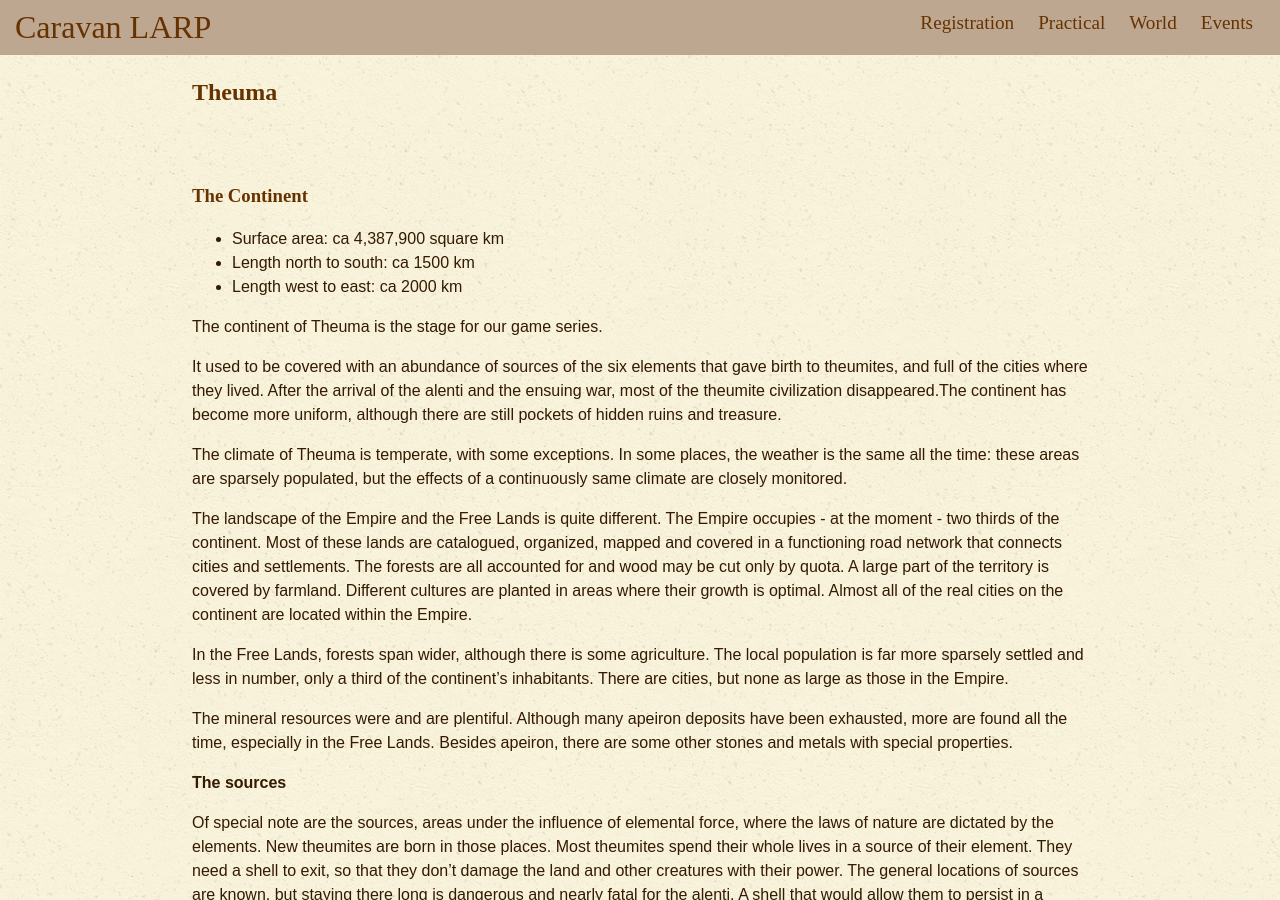
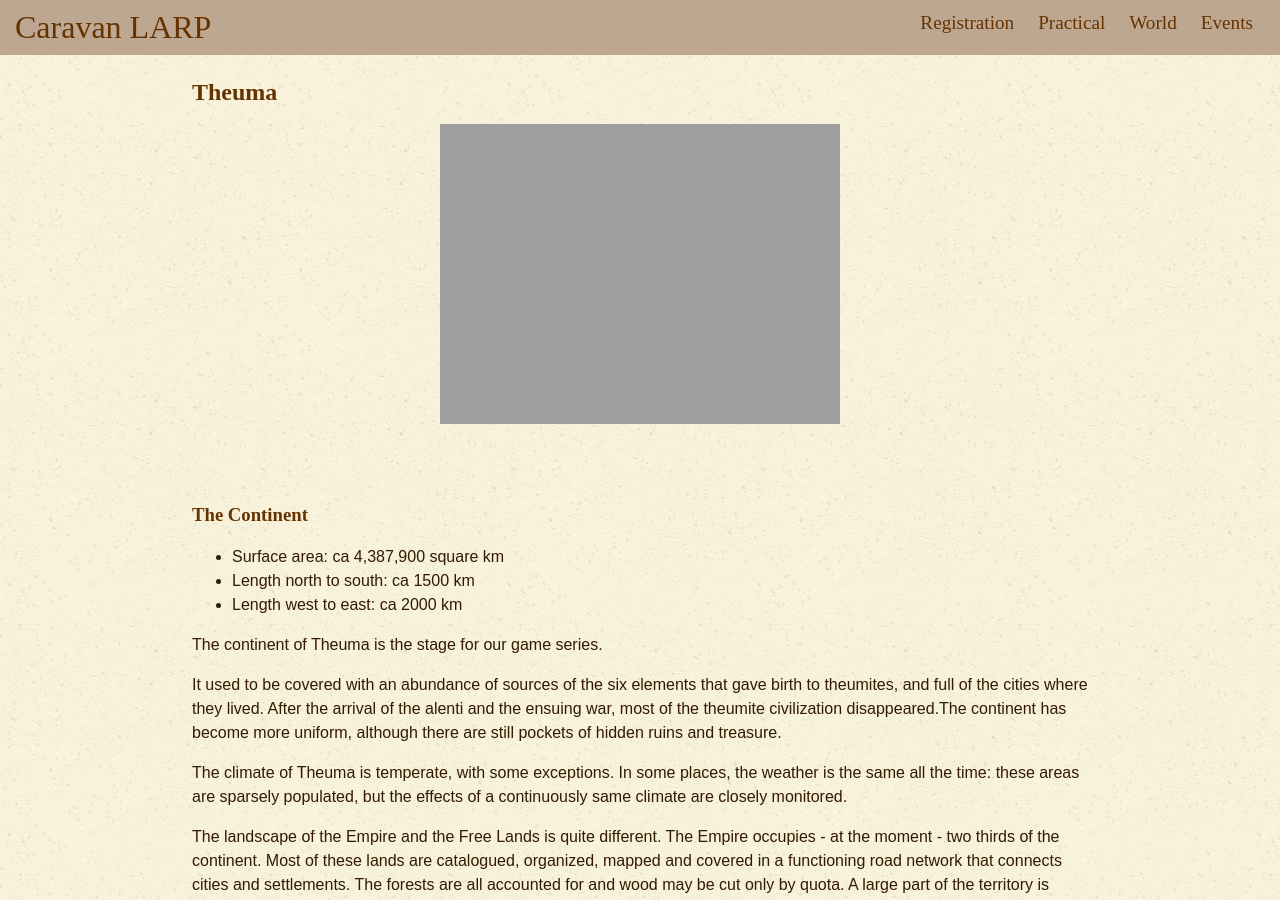
Before and after one commit to karavanlarp/karavanlarp.github.io, a Jekyll site: the page built from eng/world/theuma.md, in a window 1280 px wide and 900 px high. Built offline with Jekyll 4.4.1, drawn with Linux system fonts in a browser that asks for light colours; some web fonts are replaced.

Commit message:
map update

```diff
--- a/eng/world/theuma.md
+++ b/eng/world/theuma.md
@@ -4,6 +4,8 @@ title: Theuma
 ---
 
 ## Theuma
+
+![Theuma looduskaart](https://karavanlarp.github.io/img/map/yldkaart_nature_eng.png)
 
 ### The Continent
 
```
